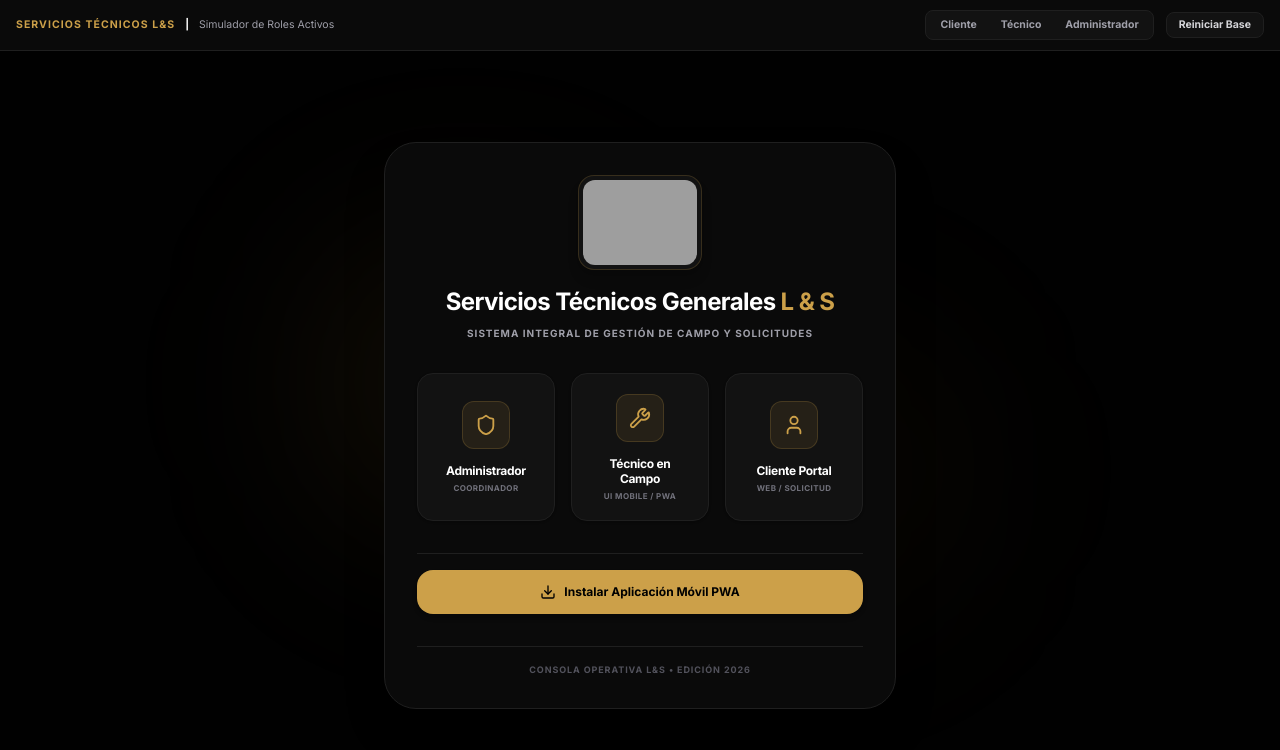
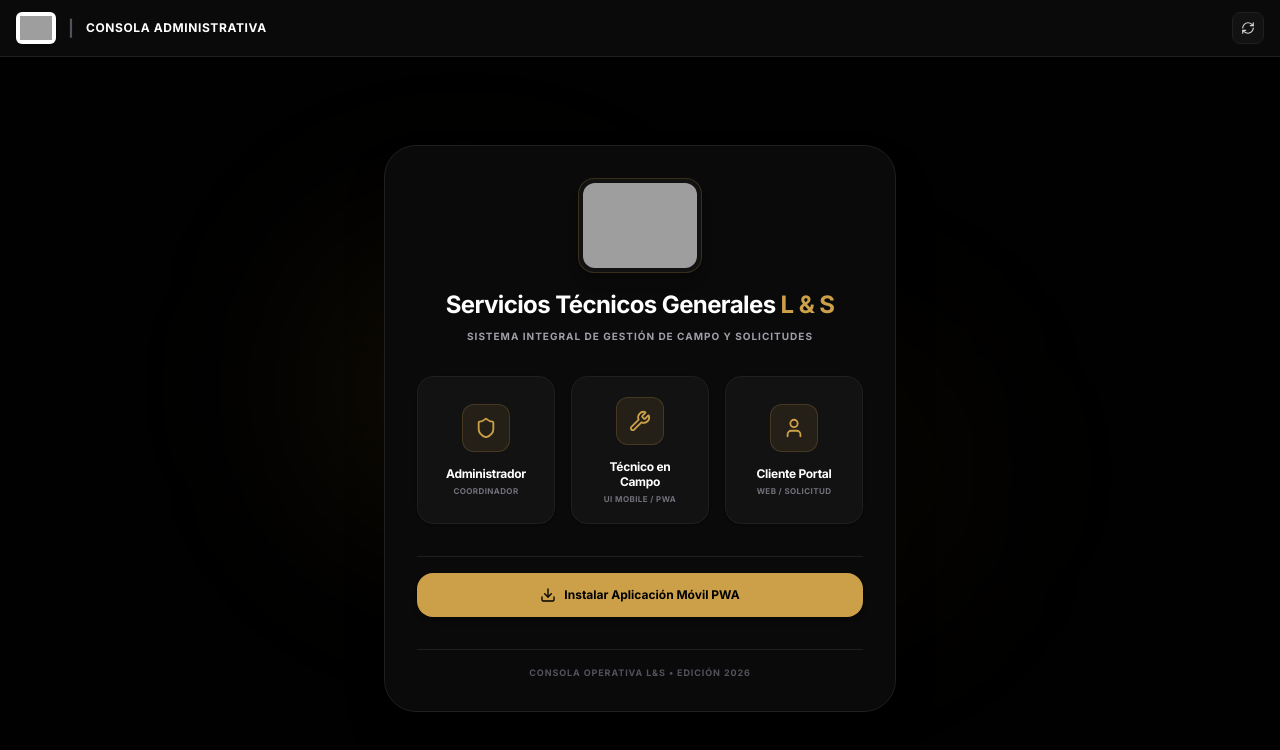
Before and after one commit to haroldove90-spec/Servicios-T-cnicos-Especializados-L-S, a React (Vite) app: page / in a window 1280 px wide. Shown: the top 750 px of the page. Built offline with nearby package versions, Linux system fonts and the light colour scheme; grey boxes are pictures that could not be loaded.

Commit message:
refactor: simplify header and remove dev controls
Remove redundant simulation controls from the header and streamline the interface for a cleaner production look.

```diff
--- a/src/App.tsx
+++ b/src/App.tsx
@@ -1,4 +1,5 @@
 import React from 'react';
+import { LogOut, RefreshCw } from 'lucide-react';
 import DashboardScreen from './components/DashboardScreen';
 import { ServiceJob, Technician, MaterialItem, UserRole } from './types';
 import { INITIAL_JOBS, TECHNICIANS, INITIAL_MATERIALS } from './data';
@@ -69,52 +70,41 @@ export default function App() {
   return (
     <div className="min-h-screen bg-[#010101] text-white flex flex-col antialiased font-sans" id="ls-app-root">
 
-      {/* Simulation / Dev Header Bar to swap roles or reset easily */}
-      <div className="bg-[#0A0A0A] text-white text-[10.5px] px-4 py-2.5 border-b border-[#1F1F1F] flex flex-wrap items-center justify-between gap-3 z-50">
+      {/* Dynamic Header Bar */}
+      <div className="bg-[#0A0A0A] text-white px-4 py-3 border-b border-[#1F1F1F] flex items-center justify-between gap-3 z-50">
+        <div className="flex items-center space-x-3">
+          {/* Brand Logo Wrapper */}
+          <div className="bg-white p-1 rounded-md h-8 flex items-center justify-center shrink-0 shadow-sm">
+            <img
+              src="https://appdesign.appdesignproyectos.com/lyslogo.jpg"
+              alt="L&S Servicios Técnicos"
+              className="h-6 w-auto object-contain"
+              referrerPolicy="no-referrer"
+            />
+          </div>
+          <span className="text-zinc-600 font-bold">|</span>
+          <span className="text-xs font-black tracking-wider text-white uppercase">
+            CONSOLA ADMINISTRATIVA
+          </span>
+        </div>
+
         <div className="flex items-center space-x-2.5">
-          <span className="font-black tracking-widest text-[#CCA049] uppercase">SERVICIOS TÉCNICOS L&S</span>
-          <span className="text-zinc-750 font-bold">|</span>
-          <span className="text-zinc-400">Simulador de Roles Activos</span>
-        </div>
-        <div className="flex items-center space-x-3">
-          <div className="flex bg-[#121212] rounded-lg p-0.5 border border-[#1F1F1F]">
+          {isRoleEntered && (
             <button
-              onClick={() => handleRoleChange('client')}
-              className={`px-3 py-1 rounded-md font-bold transition-all cursor-pointer ${
-                isRoleEntered && currentRole === 'client'
-                  ? 'bg-[#CCA049] text-black shadow-md'
-                  : 'text-zinc-400 hover:text-white'
-              }`}
+              onClick={() => setIsRoleEntered(false)}
+              className="bg-[#121212] hover:bg-[#1C1C1C] border border-[#1F1F1F] hover:border-[#CCA049]/40 px-3 py-1.5 rounded-lg text-[#CCA049] font-extrabold text-[10.5px] transition-all cursor-pointer flex items-center space-x-1.5 shadow-md"
+              title="Salir del rol actual y regresar al portal de selección"
             >
-              Cliente
+              <LogOut className="h-3.5 w-3.5" />
+              <span>Cambiar de Rol</span>
             </button>
-            <button
-              onClick={() => handleRoleChange('technician')}
-              className={`px-3 py-1 rounded-md font-bold transition-all cursor-pointer ${
-                isRoleEntered && currentRole === 'technician'
-                  ? 'bg-[#CCA049] text-black shadow-md'
-                  : 'text-zinc-400 hover:text-white'
-              }`}
-            >
-              Técnico
-            </button>
-            <button
-              onClick={() => handleRoleChange('admin')}
-              className={`px-3 py-1 rounded-md font-bold transition-all cursor-pointer ${
-                isRoleEntered && currentRole === 'admin'
-                  ? 'bg-[#CCA049] text-black shadow-md'
-                  : 'text-zinc-400 hover:text-white'
-              }`}
-            >
-              Administrador
-            </button>
-          </div>
+          )}
           <button
             onClick={handleResetSimulator}
-            className="bg-[#121212] hover:bg-[#1A1A1A] active:bg-black border border-[#1F1F1F] hover:border-[#CCA049]/40 px-3 py-1 rounded-lg text-zinc-300 font-bold transition-all cursor-pointer"
+            className="bg-[#121212] hover:bg-[#1A1A1A] active:bg-black border border-[#1F1F1F] hover:border-[#CCA049]/40 p-2 rounded-lg text-zinc-300 font-bold transition-all cursor-pointer flex items-center justify-center"
             title="Reiniciar base de datos a valores semilla"
           >
-            Reiniciar Base
+            <RefreshCw className="h-3.5 w-3.5" />
           </button>
         </div>
       </div>
```
